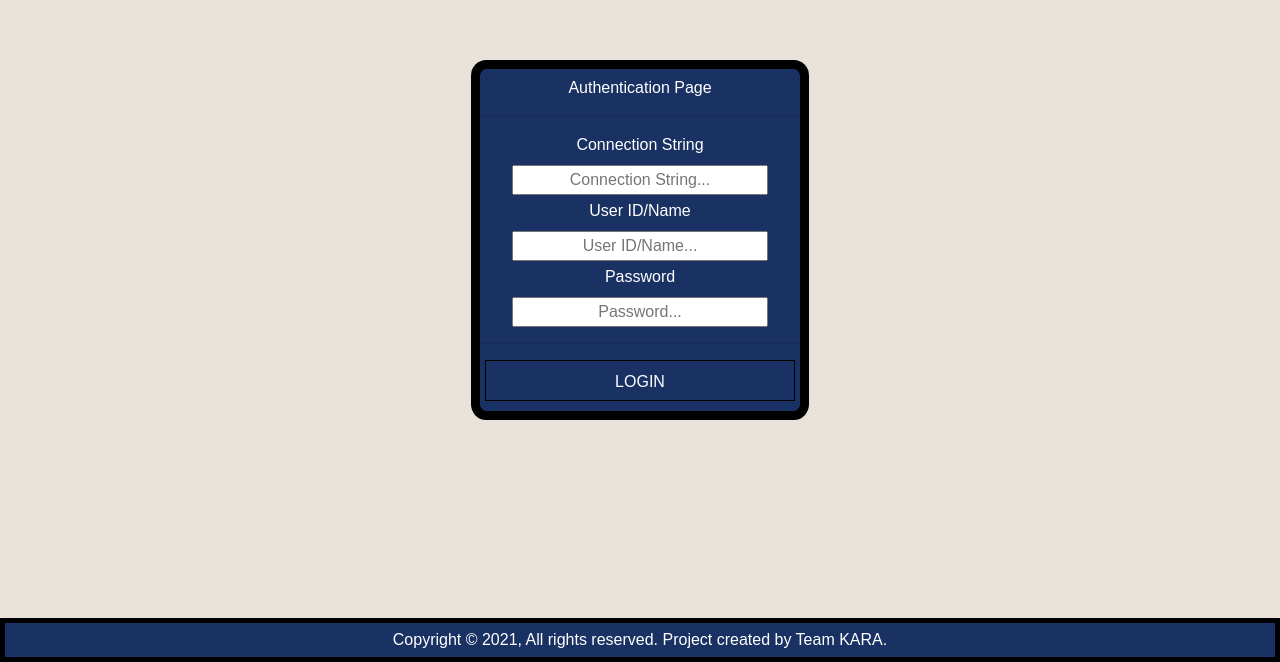
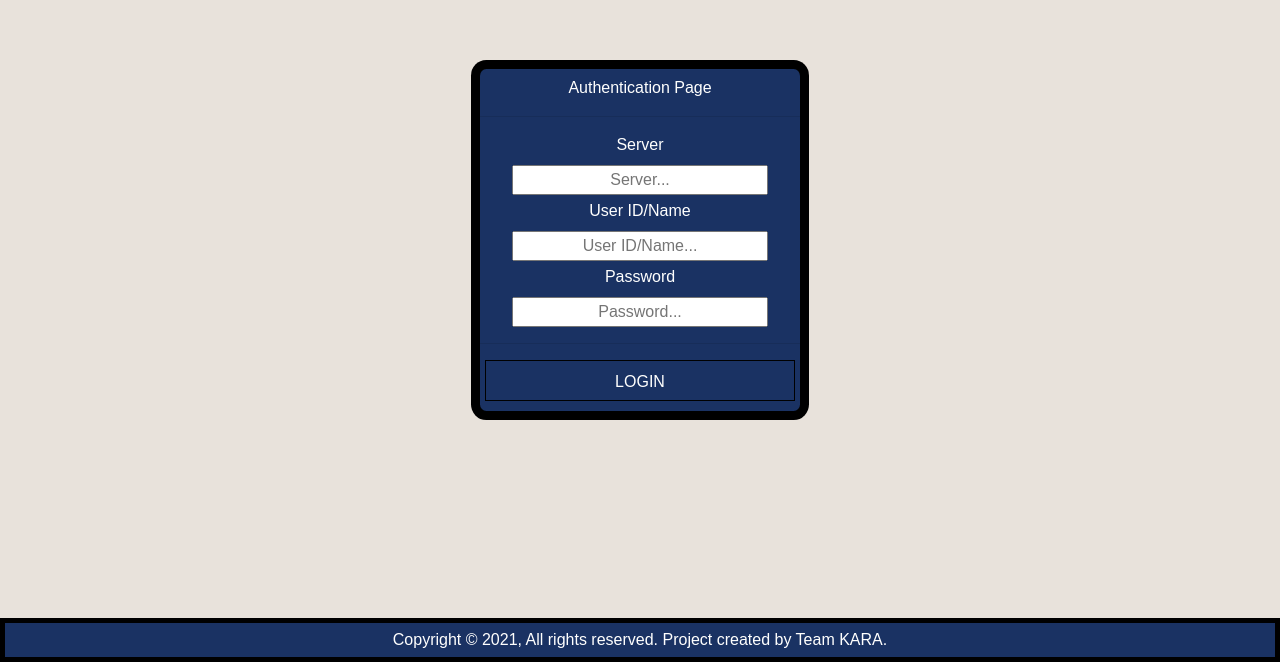
Before and after one commit to AbdulBaseetShabi/KARA, a React (Create React App) app in the folder client/: page /home in a window 1280 px wide. Shown: the part 138-800 px from the top of the page. Built offline with nearby package versions, Linux system fonts and the light colour scheme; a web font is replaced by a local one.

Commit message:
code refactor

```diff
--- a/client/src/routes/home/home.js
+++ b/client/src/routes/home/home.js
@@ -12,7 +12,7 @@ class Home extends React.Component {
     };
     this.updatePopUp = this.updatePopUp.bind(this);
     this.userData = {
-      connection_string: "",
+      server: "",
       user_id: "",
       password: "",
     };
@@ -54,14 +54,14 @@ class Home extends React.Component {
             Authentication Page
           </label>
           <hr />
-          <label className="center-label">Connection String</label>
+          <label className="center-label">Server</label>
           <input
             className="center-div"
             type="text"
-            id="connection-string"
-            placeholder="Connection String..."
+            id="server"
+            placeholder="Server..."
             onChange={(e) => {
-              this.modifyLoginCredentials("connection_string", e.target.value);
+              this.modifyLoginCredentials("server", e.target.value);
             }}
           ></input>
           <label className="center-label">User ID/Name</label>
--- a/client/src/widgets/row-option/row-option.css
+++ b/client/src/widgets/row-option/row-option.css
@@ -1,21 +1,3 @@
-#row-options{
-    width: 100%;
-    height:100vh;
-    background-color: rgba(0, 0, 0, 0.5);
-    position: absolute;
-    top: 0;
-    display: flex;
-    align-items: center;
-}
-
-#row-options-content{
-    background-color: #fffffe;
-    width: 50%;
-    margin: 0 auto;
-    display: block;
-    padding: 10px;
-}
-
 .button-row{
     margin: 2px;
 }
```
